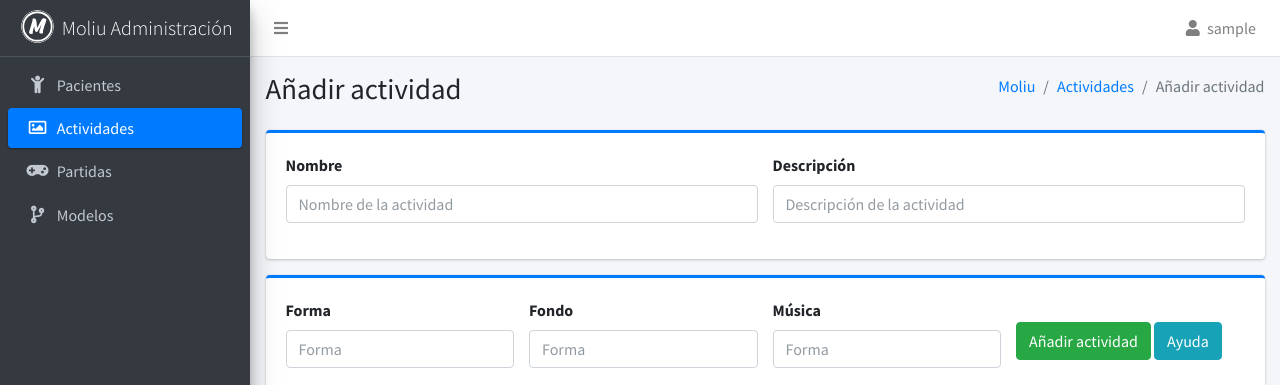
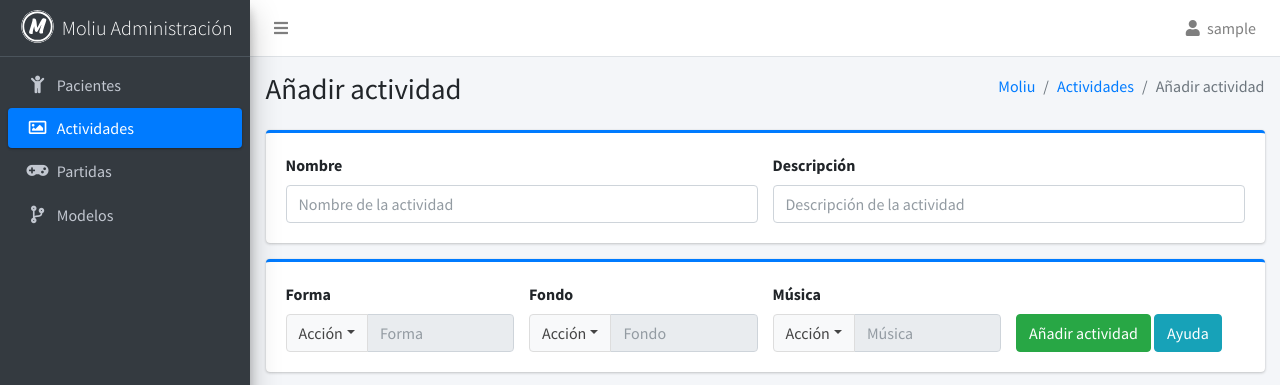
Before and after one commit to jcgamez/TFG-moliu, a Django app: page /activities/add/ in a window 1280 px wide. Shown: the top 385 px of the page. Run offline with Django 4.2, Linux system fonts and the light colour scheme; the visitor is signed in with stand-in values (Sample User, id 1); some libraries are stand-ins or nearby versions.

Commit message:
style: modified style of addActivity

```diff
--- a/moliuWeb/templates/moliuWeb/addActivity.html
+++ b/moliuWeb/templates/moliuWeb/addActivity.html
@@ -29,17 +29,13 @@
       <div class="card-body">
         <div class="row">
           <div class="col-sm-6">
-            <div class="form-group">
               <label for="name">Nombre</label>
               <input type="text" class="form-control" id="name" placeholder="Nombre de la actividad">
-            </div>
           </div>
 
           <div class="col-sm-6">
-            <div class="form-group">
               <label for="description">Descripción</label>
               <input type="text" class="form-control" id="description" placeholder="Descripción de la actividad">
-            </div>
           </div>
         </div>
       </div>
@@ -57,13 +53,106 @@
               </div>
             </div>
           </div> -->
+          <!-- <div class="input-group mb-3">
+            <div class="input-group-prepend">
+              <button type="button" class="btn btn-default dropdown-toggle" data-toggle="dropdown">
+                Action
+              </button>
+              <div class="dropdown-menu">
+                <a class="dropdown-item" href="#">Action</a>
+                <a class="dropdown-item" href="#">Another action</a>
+                <a class="dropdown-item" href="#">Something else here</a>
+                <div class="dropdown-divider"></div>
+                <a class="dropdown-item" href="#">Separated link</a>
+              </div>
+            </div>
+            <!-- /btn-group -->
+            <!-- <input type="text" class="form-control">
+          </div> -->
 
-          <div class="col-sm-3 form-group">
+          <div class="col-sm-3">
+            <label for="shape">Forma</label>
+              <div class="input-group">
+                <div class="input-group-prepend">
+                  <button type="button" class="btn btn-default dropdown-toggle" data-toggle="dropdown">Acción</button>
+                  <div class="dropdown-menu">
+                    <a class="dropdown-item" href="#">Añadir forma</a>
+                    <a class="dropdown-item" href="#">Seleccionar forma</a>
+                  </div>
+                </div>
+              <!-- /btn-group -->
+              <input type="text" disabled class="form-control" id="shape" placeholder="Forma">
+            </div>
+          </div>
+
+          <div class="col-sm-3">
+            <label for="shape">Fondo</label>
+              <div class="input-group">
+                <div class="input-group-prepend">
+                  <button type="button" class="btn btn-default dropdown-toggle" data-toggle="dropdown">Acción</button>
+                  <div class="dropdown-menu">
+                    <a class="dropdown-item" href="#">Añadir fondo</a>
+                    <a class="dropdown-item" href="#">Seleccionar fondo</a>
+                  </div>
+                </div>
+              <!-- /btn-group -->
+              <input type="text" disabled class="form-control" id="shape" placeholder="Fondo">
+            </div>
+          </div>
+
+          <div class="col-sm-3">
+            <label for="shape">Música</label>
+              <div class="input-group">
+                <div class="input-group-prepend">
+                  <button type="button" class="btn btn-default dropdown-toggle" data-toggle="dropdown">Acción</button>
+                  <div class="dropdown-menu">
+                    <a class="dropdown-item" href="#">Añadir música</a>
+                    <a class="dropdown-item" href="#">Seleccionar música</a>
+                  </div>
+                </div>
+              <!-- /btn-group -->
+              <input type="text" disabled class="form-control" id="shape" placeholder="Música">
+            </div>
+          </div>
+
+          <!-- <div class="col-sm-3 form-group">
             <label for="shape">Forma</label>
             <input type="text" class="form-control" id="shape" placeholder="Forma">
+          </div> -->
+
+          <div class="col-sm-3 align-self-end">
+            <button class="btn btn-success">Añadir actividad</button>
+            <button class="btn btn-info" data-toggle="modal" data-target="#staticBackdrop">Ayuda</button>
           </div>
 
-          <div class="col-sm-3 form-group">
+
+<!-- Modal -->
+<div class="modal fade" id="staticBackdrop" data-backdrop="static" data-keyboard="false" tabindex="-1" aria-labelledby="staticBackdropLabel" aria-hidden="true">
+  <div class="modal-dialog modal-dialog-centered">
+    <div class="modal-content">
+      <div class="modal-header">
+        <h5 class="modal-title" id="staticBackdropLabel">¿Cómo crear una actividad?</h5>
+        <button type="button" class="close" data-dismiss="modal" aria-label="Close">
+          <span aria-hidden="true">&times;</span>
+        </button>
+      </div>
+      <div class="modal-body">
+        Lorem ipsum dolor sit amet, consectetur adipiscing elit. Integer eleifend neque vitae vestibulum vehicula.<br/>
+
+        Morbi dapibus sollicitudin arcu, euismod rhoncus mi hendrerit quis. Integer vestibulum quis est a tincidunt. Nulla quis leo et libero fringilla convallis. Vivamus ac euismod nunc. Nam sodales sapien nec felis rutrum, vitae ornare massa interdum. Morbi vel ipsum nec leo tempor suscipit. Nullam ornare commodo eros, vel eleifend orci. Nunc ultrices nibh id massa sagittis gravida. Aliquam eget felis ut est gravida aliquet. Ut quis enim vel enim luctus condimentum ut tincidunt ligula. Maecenas in diam hendrerit, cursus elit non, consequat tellus. Pellentesque habitant morbi tristique senectus et netus et malesuada fames ac turpis egestas. Sed in nulla in velit tincidunt elementum a laoreet sem. Proin vulputate, leo id egestas efficitur, mauris nisi tempor nisl, sed suscipit orci massa ut tortor. Vivamus in neque ut dui imperdiet gravida.
+
+        Donec ut bibendum nulla, a dictum nisi. Donec at ligula eget libero gravida blandit. Quisque gravida nibh eget nibh ultricies, ut bibendum tellus blandit. Phasellus id consectetur eros. Sed eleifend, tortor nec sollicitudin commodo, magna eros rutrum odio, vitae maximus eros sapien et leo. Morbi non interdum magna, ut interdum libero. Etiam sed feugiat massa.
+      </div>
+      <div class="modal-footer">
+        <button type="button" class="btn btn-primary" data-dismiss="modal">Entendido</button>
+      </div>
+    </div>
+  </div>
+</div>
+
+
+
+          <!-- <div class="col-sm-3 form-group">
             <label for="shape">Fondo</label>
             <input type="text" class="form-control" id="shape" placeholder="Forma">
           </div>
@@ -71,12 +160,8 @@
           <div class="col-sm-3 form-group">
             <label for="shape">Música</label>
             <input type="text" class="form-control" id="shape" placeholder="Forma">
-          </div>
+          </div> -->
 
-          <div class="col-sm-3 my-auto">
-            <button class="btn btn-success">Añadir actividad</button>
-            <button class="btn btn-info">Ayuda</button>
-          </div>
         </div>
       </div>
     </div>
```
